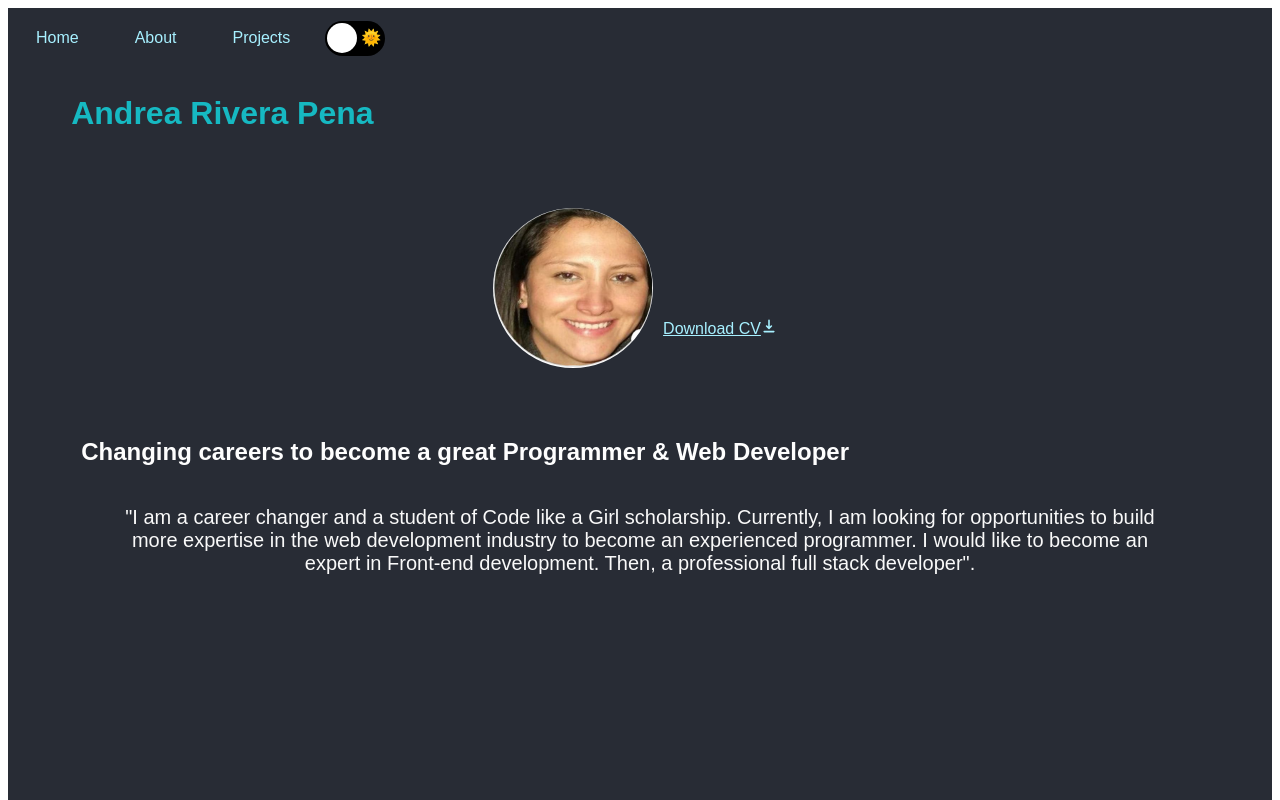
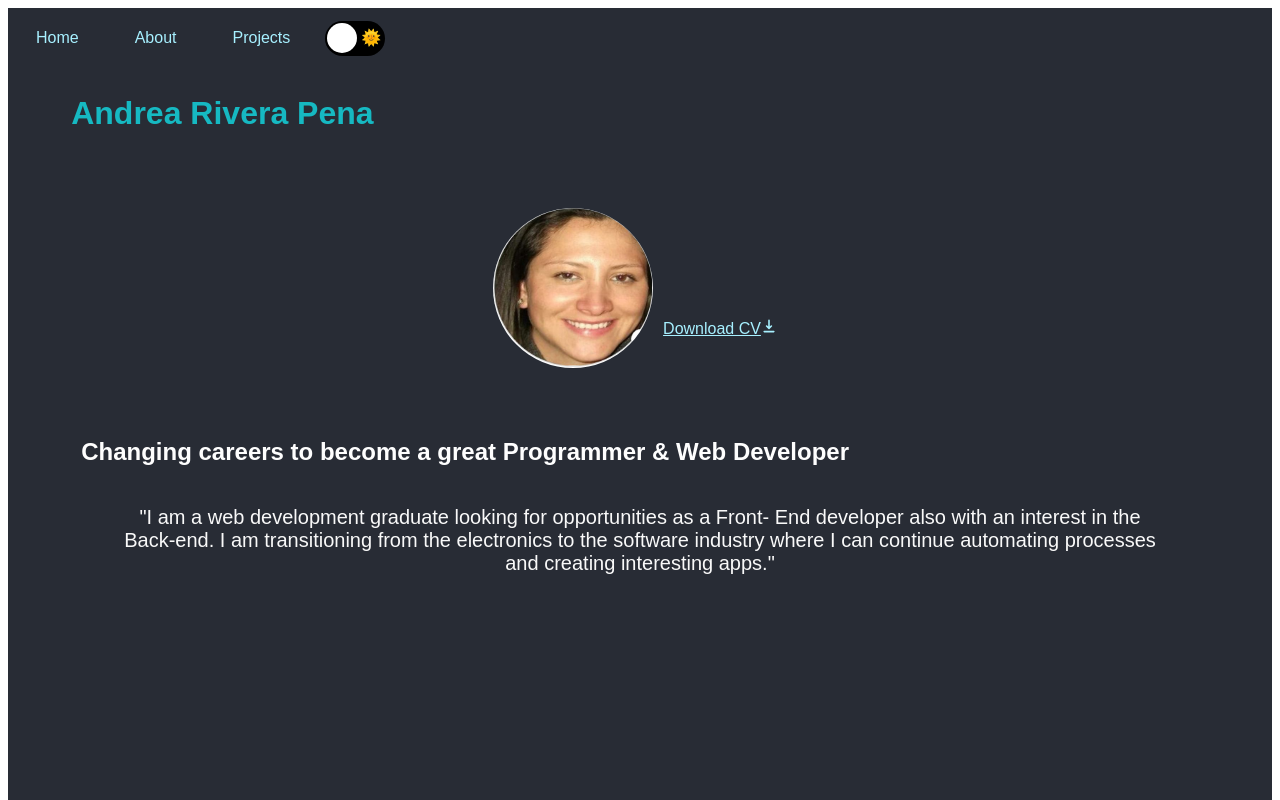
Before and after one commit to Andrea-Rivera/FinalReactProject, a React (Create React App) app: page / in a window 1280 px wide. Shown: the top 800 px of the page. Built offline with nearby package versions, Linux system fonts and the light colour scheme.

Commit message:
Update home.js

```diff
--- a/src/components/pages/home.js
+++ b/src/components/pages/home.js
@@ -20,11 +20,9 @@ const Home = () => {
         <h2>Changing careers to become a great Programmer & Web Developer</h2>
 
         <p className="homeParagraph">
-          "I am a career changer and a student of Code like a Girl scholarship.
-          Currently, I am looking for opportunities to build more expertise in
-          the web development industry to become an experienced programmer. I
-          would like to become an expert in Front-end development. Then, a
-          professional full stack developer".
+          "I am a web development graduate looking for opportunities as a Front- End developer
+          also with an interest in the Back-end. I am transitioning from the electronics to the
+          software industry where I can continue automating processes and creating interesting apps."
         </p>
         </div>
       </article>
```
